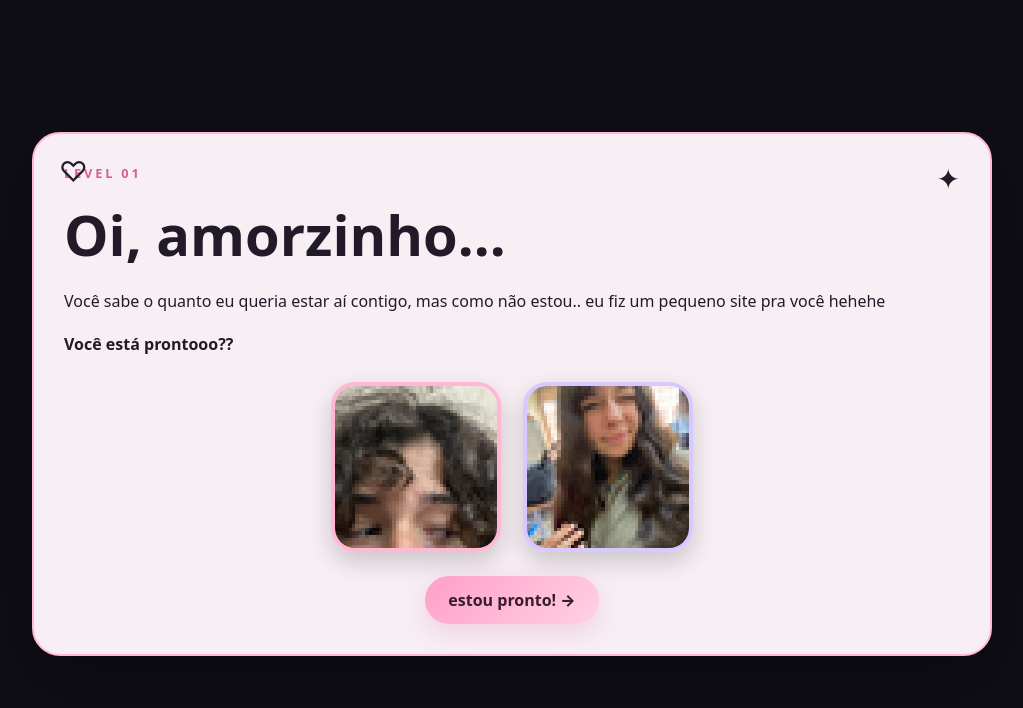
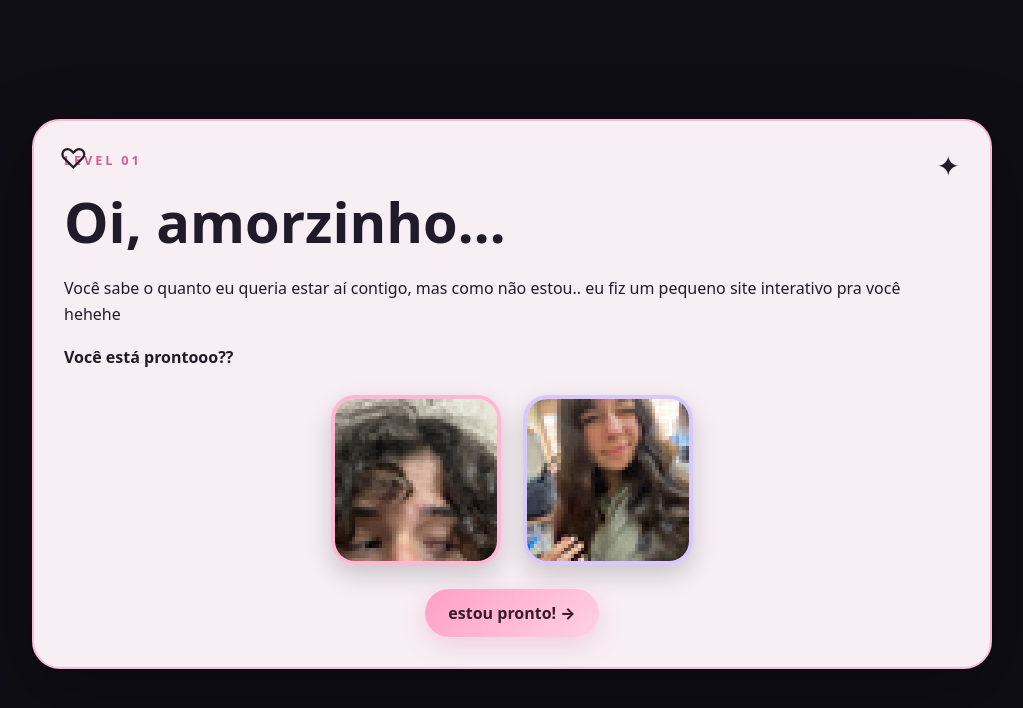
Before and after one commit to smokeori-web/birthday-quest, a plain HTML site: page index.html in a window 1280 px wide. Both pictures are taken after a click on the button "START ♡". Shown: the whole page, without its empty margins (128-1151 px from the left). Drawn offline with Linux system fonts and the light colour scheme.

Commit message:
Update index.html

```diff
--- a/index.html
+++ b/index.html
@@ -106,7 +106,7 @@ p{line-height:1.65}
   <div class="card">
     <span class="decor d1">♡</span><span class="decor d2">✦</span>
     <div class="kicker">level 01</div><h2>Oi, amorzinho...</h2>
-    <p>Você sabe o quanto eu queria estar aí contigo, mas como não estou.. eu fiz um pequeno site pra você hehehe</p>
+    <p>Você sabe o quanto eu queria estar aí contigo, mas como não estou.. eu fiz um pequeno site interativo pra você hehehe</p>
     <p><strong>Você está prontooo??</strong></p>
     <div class="couple">
       <img class="avatar" src="baby_pixel.png"><img class="avatar wife" src="wife_pixel.png">
```
